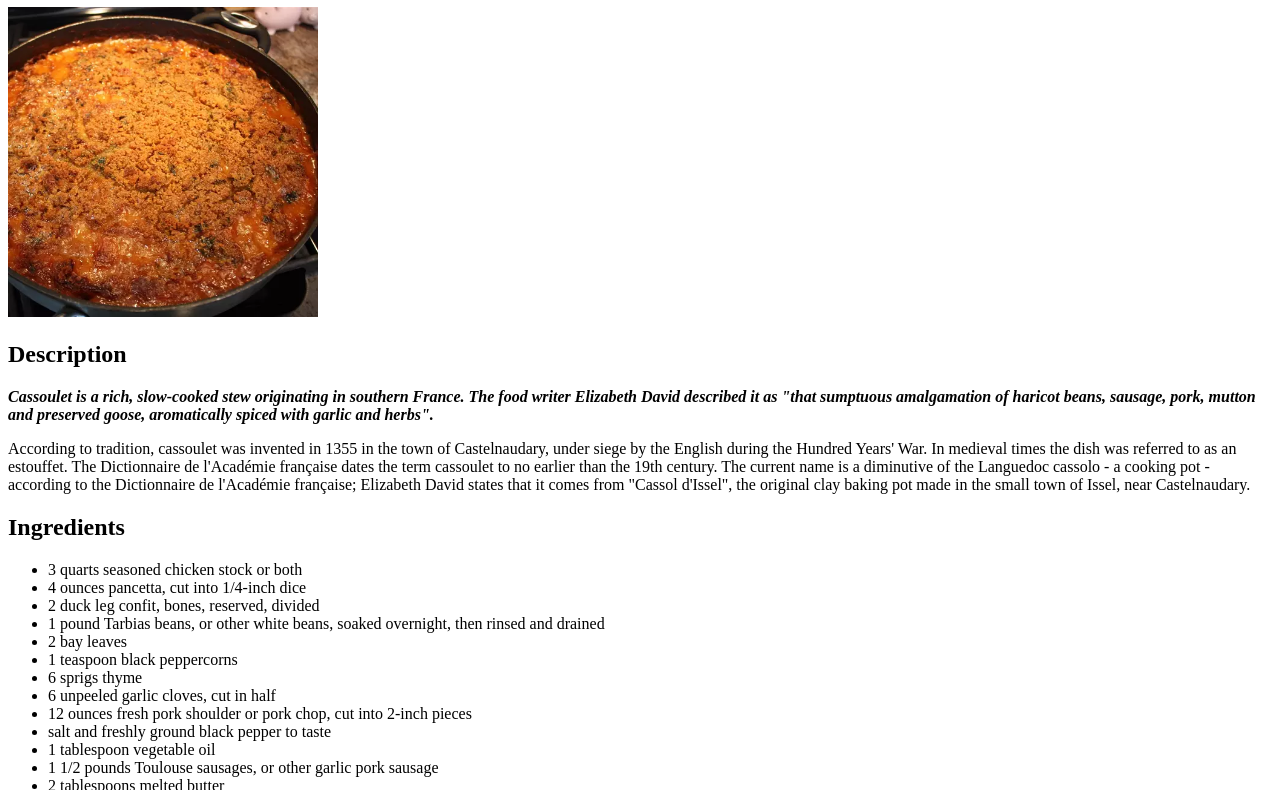
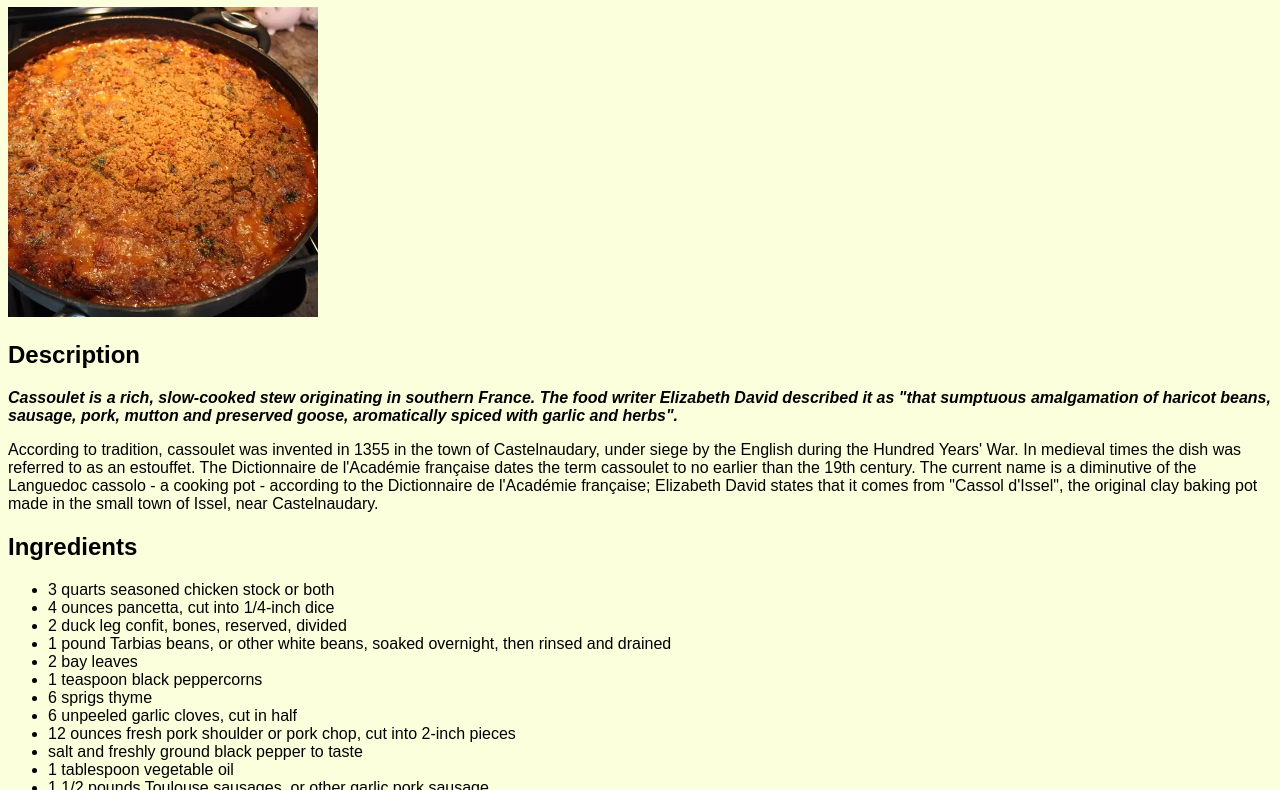
Before and after one commit to ohgrmait/odin-recipes, a plain HTML site: page recipes/cassoulet.html in a window 1280 px wide. Shown: the part 73-863 px from the top of the page. Drawn offline with Linux system fonts and the light colour scheme.

Commit message:
Link CSS stylesheet with all webpages

```diff
--- a/recipes/cassoulet.html
+++ b/recipes/cassoulet.html
@@ -3,6 +3,7 @@
   <head>
     <meta charset="UTF-8">
     <title>Chef John's Cassoulet</title>
+    <link rel="stylesheet" href="../css/styles.css">
   </head>
   <body>
     <h1>Chef John's Cassoulet</h1>
```
Also changed, not shown: index.html (+1 -0 lines), recipes/lasagna.html (+1 -0 lines), recipes/mac-and-cheese.html (+1 -0 lines).
